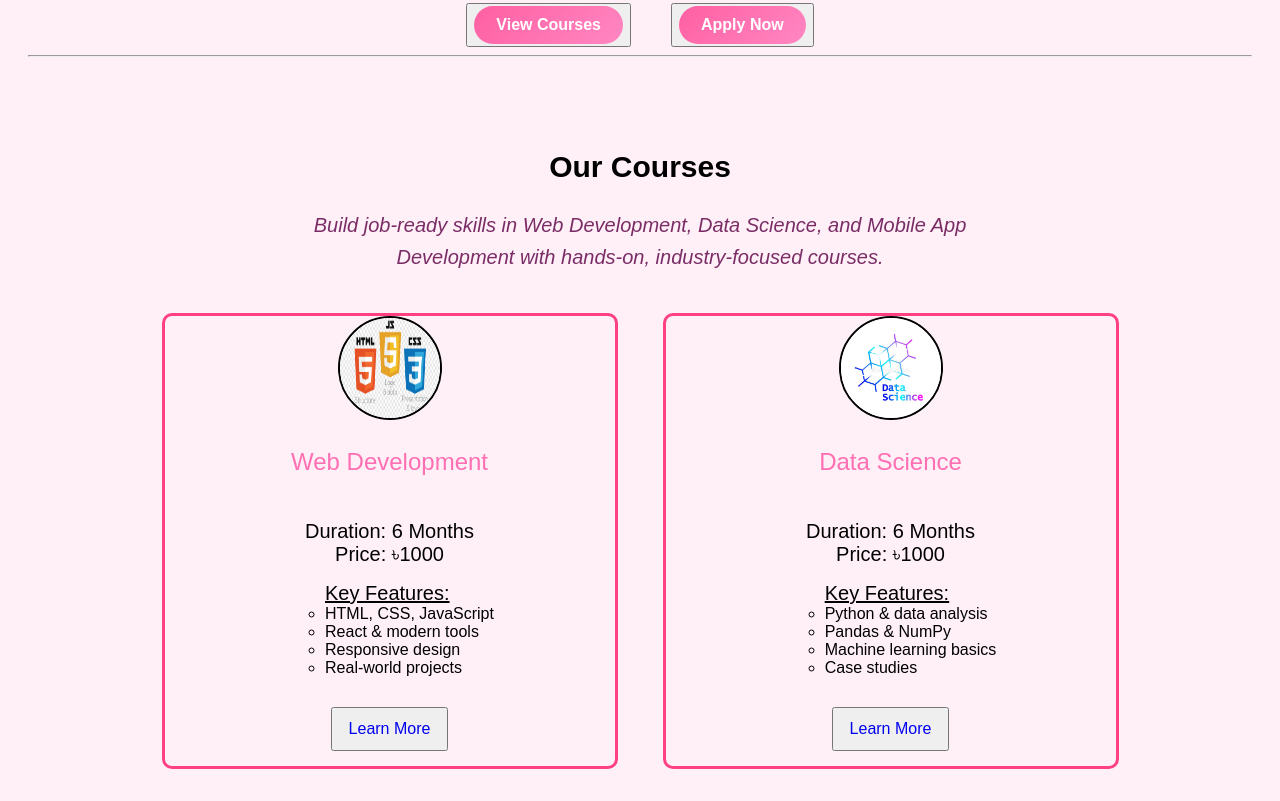
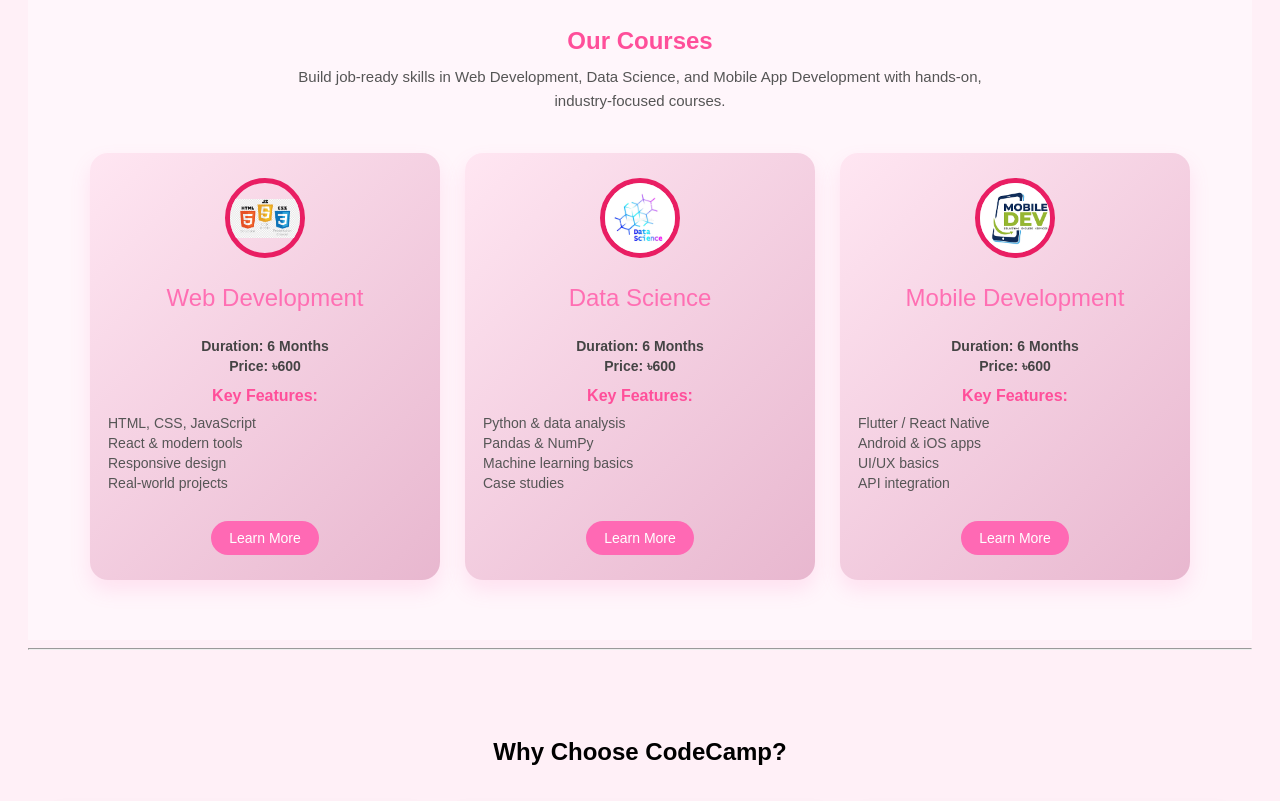
Before and after one commit to otishiPuspi/otishiPuspi-codecamp-landing, a plain HTML site: page index.html in a window 1280 px wide. Shown: the part 644-1445 px from the top of the page. Drawn offline with Linux system fonts and the light colour scheme.

Commit message:
codecamp landing project

```diff
--- a/index.html
+++ b/index.html
@@ -1,5 +1,6 @@
 <!DOCTYPE html>
 <html lang="en">
+
 <head>
   <meta charset="UTF-8">
   <meta name="viewport" content="width=device-width, initial-scale=1.0">
@@ -7,6 +8,7 @@
   <link rel="stylesheet" type="text/css" href="style.css">
 
 </head>
+
 <body>
 
   <header class="top-header">
@@ -34,7 +36,8 @@
       <h1>CodeCamp 2025. 💻</h1>
       <h3>Learn to Code in 6 Months.👩‍💻</h3>
       <p>
-CodeCamp is a beginner-friendly learning platform where you can learn frontend and backend development through simple lessons and real projects.
+        CodeCamp is a beginner-friendly learning platform where you can learn frontend and backend development through
+        simple lessons and real projects.
       </p>
       <div class="button-box">
         <button class="btn-1"><a href="#courses">View Courses</a></button>
@@ -42,84 +45,93 @@ CodeCamp is a beginner-friendly learning platform where you can learn frontend a
       </div>
     </div>
     <hr>
-
 <div class="cards" id="courses">
   <h2>Our Courses</h2>
-  <p>Build job-ready skills in Web Development, Data Science, and Mobile App Development with hands-on, industry-focused courses.</p>
-  <div class="Courses">
-   <div class="cards-container">
-    <div class="webdev-card">
-  <img class="Logo" src="images/webdev.png" alt="webdev-logo">
+  <p>
+    Build job-ready skills in Web Development, Data Science, and Mobile App Development
+    with hands-on, industry-focused courses.
+  </p>
+
+  <div class="courses-grid">
+
+    <!-- Card 1 -->
+    <div class="course-card">
+      <img class="logo" src="images/webdev.png" alt="webdev-logo">
+
       <h3 class="card-title">Web Development</h3>
       <div class="duration">Duration: 6 Months</div>
-  <div class="price">Price: ৳1000</div>
+      <div class="price">Price: ৳600</div>
+
+      <div class="keyfeatures">Key Features:</div>
       <ul class="features-list">
-    <label class="keyfeatures">Key Features:</label>
         <li>HTML, CSS, JavaScript</li>
         <li>React & modern tools</li>
         <li>Responsive design</li>
         <li>Real-world projects</li>
       </ul>
-  <button class="btn"><a href="#features">Learn More</a> </button>
 
+      <a class="btn" href="#features">Learn More</a>
     </div>
-</div>
-<div class="datascience-card">
-  <div class="container">
-  <img class="Logo" src="images/Data science.jpg" alt="data science logo">
+
+    <!-- Card 2 -->
+    <div class="course-card">
+      <img class="logo" src="images/Data science.jpg" alt="data science logo">
+
       <h3 class="card-title">Data Science</h3>
       <div class="duration">Duration: 6 Months</div>
-  <div class="price">Price: ৳1000</div>
+      <div class="price">Price: ৳600</div>
+
+      <div class="keyfeatures">Key Features:</div>
       <ul class="features-list">
-    <label class="keyfeatures">Key Features:</label>
         <li>Python & data analysis</li>
         <li>Pandas & NumPy</li>
         <li>Machine learning basics</li>
         <li>Case studies</li>
       </ul>
-  <button class="btn"><a href="#features">Learn More</a></button>
 
+      <a class="btn" href="#features">Learn More</a>
     </div>
-</div>
-<div class="mobiledev-card">
-  <div class="Container">
-  <img class="Logo" src="images/Mobile dev.png" alt="mobile dev logo">
+
+    <!-- Card 3 -->
+    <div class="course-card">
+      <img class="logo" src="images/Mobile dev.png" alt="mobile dev logo">
+
       <h3 class="card-title">Mobile Development</h3>
       <div class="duration">Duration: 6 Months</div>
-  <div class="price">Price: ৳1000</div>
+      <div class="price">Price: ৳600</div>
+
+      <div class="keyfeatures">Key Features:</div>
       <ul class="features-list">
-  <label class="keyfeatures">Key Features:</label>
         <li>Flutter / React Native</li>
         <li>Android & iOS apps</li>
         <li>UI/UX basics</li>
         <li>API integration</li>
       </ul>
-  <button class="btn"><a href="#features">Learn More</a></button>
+
+      <a class="btn" href="#features">Learn More</a>
+    </div>
 
   </div>
 </div>
 
-
-</div>
-</div>
     <hr>
 
     <div class="features" id="features">
       <h2>Why Choose CodeCamp?</h2>
       <div class="feature-list">
-    <div class="feature-1">
+        <div class="feature-1 list">
           <div class="icon">👩‍💻</div>
           <h3>Hands-on Coding</h3>
           <p>Practice real projects to improve your coding skills.</p>
         </div>
 
-    <div class="feature-2">
+        <div class="feature-2 list">
           <div class="icon">🌱</div>
           <h3>Beginner Friendly</h3>
           <p>Easy lessons designed specially for beginners.</p>
         </div>
 
-    <div class="feature-3">
+        <div class="feature-3 list">
           <div class="icon">🛠️</div>
           <h3>Expert Support</h3>
           <p>Get help and guidance from experienced mentors.</p>
@@ -133,7 +145,7 @@ CodeCamp is a beginner-friendly learning platform where you can learn frontend a
 
       <div class="testimonial-list">
 
-    <div class="testimonial">
+        <div class="testimonial list">
           <img src="images/sakura.jpg" alt="Student photo">
 
           <p class="quote">
@@ -146,7 +158,7 @@ CodeCamp is a beginner-friendly learning platform where you can learn frontend a
           <div class="rating">★★★★★</div>
         </div>
 
-    <div class="testimonial">
+        <div class="testimonial list">
           <img src="images/Naruto.png" alt="Student photo">
 
           <p class="quote">
@@ -159,7 +171,7 @@ CodeCamp is a beginner-friendly learning platform where you can learn frontend a
           <div class="rating">★★★★☆</div>
         </div>
 
-    <div class="testimonial">
+        <div class="testimonial list">
           <img src="images/Hinata.jpg" alt="Student photo">
 
           <p class="quote">
@@ -233,4 +245,5 @@ CodeCamp is a beginner-friendly learning platform where you can learn frontend a
 
   </main>
 </body>
+
 </html>
--- a/style.css
+++ b/style.css
@@ -162,77 +162,116 @@ body{
 
 
 
-.Logo{
-  height:100px;
-  width:100px ;
-  border-radius: 50%;
-  border:2px solid black;
+
+
+.cards{
+  text-align:center;
+  padding:40px 10px;
+  background:#fff6fb;
 }
 
-.cards-container , .container , .Container{
+.Courses{
+  display:flex;
+  justify-content:center;
+  gap:20px;
+  flex-wrap:wrap;
+}
+
+.cards-container,
+.container,
+.Container{
+  width:280px;
+  border:2px solid #ffc1dc;
+  border-radius:18px;
+  padding:18px;
+  background:linear-gradient(145deg,#ffe6f2,#ffffff);
+  box-shadow:0 8px 18px rgba(255,182,213,0.4);
+  transition:0.4s ease;
+  text-align:center;
+}
+.cards-container:hover,
+.container:hover,
+.Container:hover{
+  transform:translateY(-10px) scale(1.02);
+  box-shadow:0 14px 30px rgba(255,105,180,0.45);
+}
+
+.Logo{
+  width:80px;
+  height:auto;
+  margin-bottom:10px;
+}
+
+
+.card-title{
+  color:#ff4fa3;
+  font-size:20px;
+  margin:10px 0;
+}
+
+
+.duration,
+.price{
+  font-weight:600;
+  color:#ff6fae;
+  margin:6px 0;
+}
+
+
+.features-list{
+  text-align:left;
+  margin-top:10px;
+  padding-left:18px;
+  color:#555;
+  font-size:14px;
+}
+
+.keyfeatures{
+  font-weight:700;
+  color:#ff4fa3;
+}
+
+
+.btn{
+  margin-top:15px;
+  border:none;
+  background:none;
+}
+
+
+.btn a{
   display:inline-block;
-  flex-wrap: wrap;
-  width:450px;
-  height:450px;
-  border:#ff4081 solid 3px;
-  border-radius: 10px;
-  vertical-align: top;
-  margin: 10px;
-  place-items:center;
+  text-decoration:none;
+  padding:10px 22px;
+  border-radius:25px;
+  background:linear-gradient(135deg,#ff7eb3,#ff4fa3);
+  color:white;
+  font-weight:600;
+  transition:0.3s;
 }
-.Courses{
-  display: flex;
-  justify-content: center;
-  flex-wrap: wrap;
-  gap: 25px;
+
+
+.btn a:hover{
+  background:linear-gradient(135deg,#ff4fa3,#ff7eb3);
+  box-shadow:0 6px 15px rgba(255,79,163,0.5);
+  transform:scale(1.05);
 }
-.cards{
-  text-align: center;
-  padding: 60px 20px;
+
+
+@media(max-width:768px){
+
+  .Courses{
+    flex-direction:column;
+    align-items:center;
+  }
+
+  .cards-container,
+  .container,
+  .Container{
+    width:90%;
+  }
 }
-.cards h2{
-  font-size: 30px;
-  font-weight:bold;
-}
-.cards p{
-  font-size: 20px;
-  font-style:oblique;
-}
-.features-list {
-  list-style:circle;
-  text-align:justify;
-  margin-bottom: 30px;
-}
-.features-list li {
- font-size: 16px;
-}
-.keyfeatures{
-  font-size:20px ;
-  text-decoration: underline;
-}
-.btn a{
-  border: none;
-  padding: 10px;
-  text-align: center;
-  border-radius: 50px;
-  font-size: 1rem;
-  cursor: pointer;
-  text-decoration: none;  display:inline-block;
-  text-decoration: none;
-  font-size: 16px;
-  transition: 0.3s;
-  padding: 10px;
-}
- .card-title{
-  font-size: 30px;
-  font-weight:bold;
-}
-.duration{
-  font-size: 20px;
-}
-.price{
-  font-size: 20px;
-}
+
 html{
   scroll-behavior:smooth ;
 }
@@ -256,6 +295,15 @@ html{
   display: grid;
   grid-template-columns: repeat(auto-fit, minmax(220px, 1fr));
   gap: 25px;
+  /* transition: transform 0.3s ease; */
+}
+
+.list{
+   transition: transform 0.3s ease;
+}
+.list:hover{
+     transform: scale(1.04);
+
 }
 
 .feature-1,.feature-2,.feature-3{
@@ -434,3 +482,132 @@ html{
     margin: 5px;
   }
 }
+
+/* courses cards
+/* Section */
+.cards{
+  padding: 60px 20px;
+  text-align: center;
+}
+
+.cards h2{
+  color: #ff4f9a;
+  margin-bottom: 10px;
+}
+
+.cards p{
+  max-width: 700px;
+  margin: 0 auto 40px;
+  font-size: 15px;
+  color: #555;
+}
+
+/* Grid */
+.courses-grid{
+  display: grid;
+  grid-template-columns: repeat(3, 1fr);
+  gap: 25px;
+  max-width: 1100px;
+  margin: auto;
+}
+
+/* Card */
+.course-card{
+  background: linear-gradient(135deg,#ffe6f2,#e8b7cf);
+  border-radius: 18px;
+  padding: 25px 18px;
+  box-shadow: 0 10px 20px rgba(255,105,180,0.15);
+  transition: 0.3s ease;
+}
+
+.course-card:hover{
+  transform: translateY(-8px);
+}
+
+/* Logo */
+.logo{
+  width: 70px;
+  height: 70px;
+  object-fit: contain;
+  margin-bottom: 12px;
+}
+
+/* Text */
+.card-title{
+  color: #ff4f9a;
+  margin-bottom: 6px;
+  font-weight: 900;
+}
+
+.duration,
+.price{
+  font-size: 14px;
+  color: #444;
+  margin: 4px 0;
+}
+
+.keyfeatures{
+  margin-top: 12px;
+  font-weight: 600;
+  color: #ff4f9a;
+}
+
+/* List */
+.features-list{
+  list-style: none;
+  padding: 0;
+  margin: 10px 0 15px;
+}
+
+.features-list li{
+  font-size: 14px;
+  margin: 4px 0;
+  color: #555;
+}
+
+/* Button */
+.btn{
+  display: inline-block;
+  text-decoration: none;
+  background: #ff69b4;
+  color: #fff;
+  padding: 9px 18px;
+  border-radius: 20px;
+  font-size: 14px;
+  transition:transform 0.3s ease;
+
+}
+
+.btn:hover{
+  background: #ff4f9a;
+  transform:scale(1.04);
+}
+
+/* -------- responsive -------- */
+
+@media (max-width: 992px){
+  .courses-grid{
+    grid-template-columns: repeat(2, 1fr);
+  }
+}
+
+@media (max-width: 600px){
+  .courses-grid{
+    grid-template-columns: 1fr;
+  }
+
+  .cards{
+    padding: 40px 15px;
+  }
+
+  .logo{
+    width: 60px;
+    height: 60px;
+  }
+
+  .cards p{
+    font-size: 14px;
+  }
+}
+
+/* contact */
```
Lines whose indentation alone changed are shown as unchanged.
